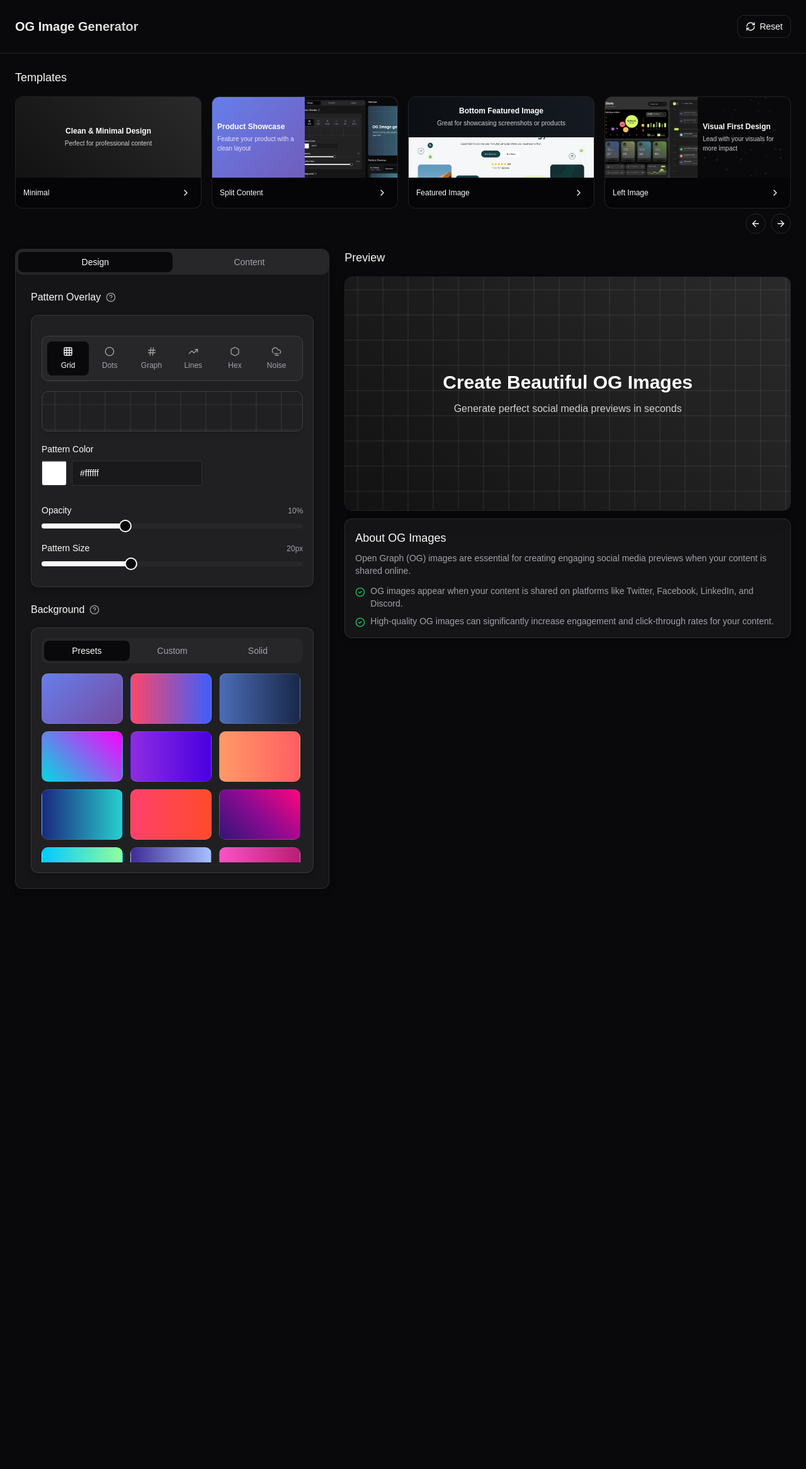
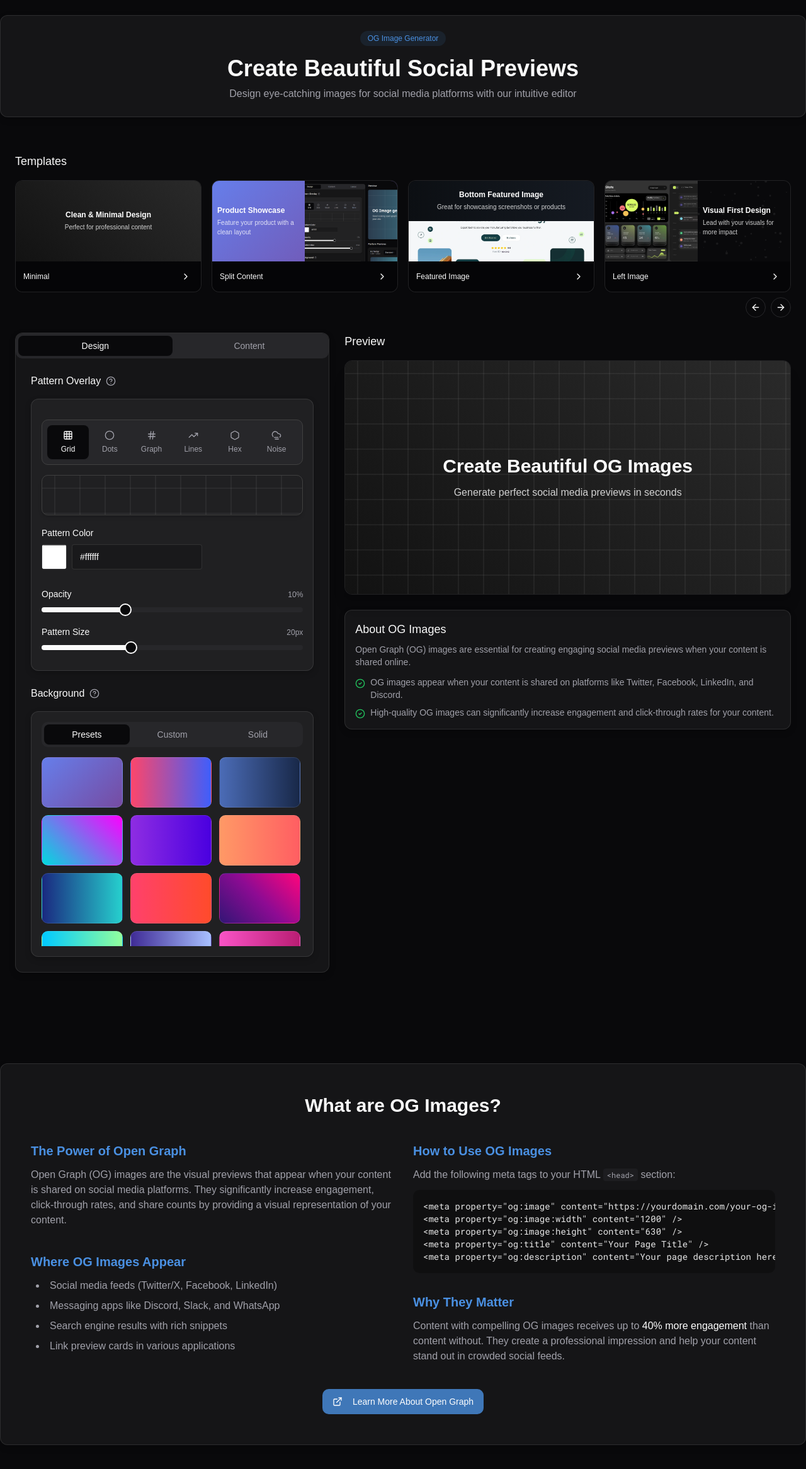
Before and after one commit to Aasuyadav1/Og_Image_Generator, a React (Vite) app: page / in a window 1280 px wide. Shown: the top 2332 px of the page at 63% size. Before the commit the page ends 1459 px from the top, so only its background shows below. Built offline with nearby package versions, Linux system fonts and the light colour scheme.

Commit message:
add: landing page

```diff
--- /dev/null
+++ b/src/components/Header.tsx
@@ -0,0 +1,24 @@
+import React from "react";
+
+const Header = () => {
+  return (
+    <header className="w-full max-w-screen-xl mt-6 mx-auto py-6 px-4 glass-morphism rounded-lg mb-8 animate-fade-in">
+      <div className="container mx-auto">
+        <div className="flex flex-col items-center justify-center space-y-2">
+          <div className="inline-flex items-center justify-center px-3 py-1 rounded-full bg-[#4a90e2]/10 text-[#4a90e2] text-xs font-medium mb-2">
+            OG Image Generator
+          </div>
+          <h1 className="text-3xl md:text-4xl font-bold text-center">
+            Create Beautiful Social Previews
+          </h1>
+          <p className="text-muted-foreground text-center max-w-2xl mt-2">
+            Design eye-catching images for social media platforms with our
+            intuitive editor
+          </p>
+        </div>
+      </div>
+    </header>
+  );
+};
+
+export default Header;
--- a/src/components/ImageGenerator/OGImageGenerator.tsx
+++ b/src/components/ImageGenerator/OGImageGenerator.tsx
@@ -307,7 +307,7 @@ const OGImageGenerator = () => {
   return (
     <div className="flex min-h-screen bg-background">
       <div className="flex-1 flex flex-col">
-        <header className="flex items-center justify-between p-6 border-b border-white/10">
+        {/* <header className="flex items-center justify-between p-6 border-b border-white/10">
           <div className="flex items-center gap-2">
             <Button
               variant="outline"
@@ -333,7 +333,7 @@ const OGImageGenerator = () => {
               <span className="hidden sm:inline">Reset</span>
             </Button>
           </div>
-        </header>
+        </header> */}
 
         <div className="p-6 pb-0">
           <div className="max-w-screen-xl mx-auto">
@@ -458,7 +458,7 @@ const OGImageGenerator = () => {
                       {renderPreviewContent()}
                     </div>
                   </div>
-                  <div className="mt-3 glass-morphism rounded-lg border border-white/10 p-4">
+                  <div className="mt-6 glass-morphism rounded-lg border border-white/10 p-4">
                   <h3 className="text-lg font-medium mb-2">About OG Images</h3>
                   <p className="text-sm text-muted-foreground mb-3">
                     Open Graph (OG) images are essential for creating engaging
--- /dev/null
+++ b/src/components/InfoSection.tsx
@@ -0,0 +1,85 @@
+import React from "react";
+import { Button } from "@/components/ui/button";
+import { ExternalLink } from "lucide-react";
+
+const InfoSection = () => {
+  return (
+    <section className="mt-24 max-w-screen-xl mx-auto mb-20 animate-fade-in">
+      <div className="glass-morphism rounded-lg p-8 md:p-12">
+        <h2 className="text-2xl md:text-3xl font-bold mb-6 text-center">
+          What are OG Images?
+        </h2>
+
+        <div className="grid grid-cols-1 mt-10 md:grid-cols-2 gap-8">
+          <div className="">
+            <h3 className="text-xl font-semibold text-[#4a90e2]">
+              The Power of Open Graph
+            </h3>
+            <p className="text-muted-foreground mt-3">
+              Open Graph (OG) images are the visual previews that appear when
+              your content is shared on social media platforms. They
+              significantly increase engagement, click-through rates, and share
+              counts by providing a visual representation of your content.
+            </p>
+
+            <h3 className="text-xl font-semibold text-[#4a90e2] mt-10">
+              Where OG Images Appear
+            </h3>
+            <ul className="space-y-2 mt-3 ml-2 text-muted-foreground list-disc list-inside">
+              <li>Social media feeds (Twitter/X, Facebook, LinkedIn)</li>
+              <li>Messaging apps like Discord, Slack, and WhatsApp</li>
+              <li>Search engine results with rich snippets</li>
+              <li>Link preview cards in various applications</li>
+            </ul>
+          </div>
+
+          <div className="">
+            <h3 className="text-xl font-semibold text-[#4a90e2]">
+              How to Use OG Images
+            </h3>
+            <p className="text-muted-foreground mt-3">
+              Add the following meta tags to your HTML{" "}
+              <code className="bg-secondary/50 px-1.5 py-0.5 rounded text-xs">
+                &lt;head&gt;
+              </code>{" "}
+              section:
+            </p>
+
+            <div className="bg-black/30 mt-3 p-4 rounded-md overflow-x-auto text-sm">
+              <pre className="text-xs md:text-sm text-white/90">
+                {`<meta property="og:image" content="https://yourdomain.com/your-og-image.png" />
+<meta property="og:image:width" content="1200" />
+<meta property="og:image:height" content="630" />
+<meta property="og:title" content="Your Page Title" />
+<meta property="og:description" content="Your page description here" />`}
+              </pre>
+            </div>
+
+            <h3 className="text-xl font-semibold text-[#4a90e2] mt-8">
+              Why They Matter
+            </h3>
+            <p className="text-muted-foreground mt-3">
+              Content with compelling OG images receives up to{" "}
+              <span className="text-white font-medium">
+                40% more engagement
+              </span>{" "}
+              than content without. They create a professional impression and
+              help your content stand out in crowded social feeds.
+            </p>
+          </div>
+        </div>
+
+        <div className="mt-10 text-center">
+          <a href="https://kaydee.net/blog/open-graph-image/" target="_blank">
+            <Button className="bg-[#4a90e2]/80 hover:bg-[#4a90e2] text-white">
+              <ExternalLink className="h-4 w-4 mr-2" />
+              Learn More About Open Graph
+            </Button>
+          </a>
+        </div>
+      </div>
+    </section>
+  );
+};
+
+export default InfoSection;
--- a/src/pages/Index.tsx
+++ b/src/pages/Index.tsx
@@ -1,8 +1,16 @@
 
 import OGImageGenerator from "@/components/ImageGenerator/OGImageGenerator";
+import Header from "@/components/Header";
+import InfoSection from "@/components/InfoSection";
 
 const Index = () => {
-  return <OGImageGenerator />;
+  return (
+    <>
+      <Header />
+      <OGImageGenerator />
+      <InfoSection />
+    </>
+  );
 };
 
 export default Index;
```
